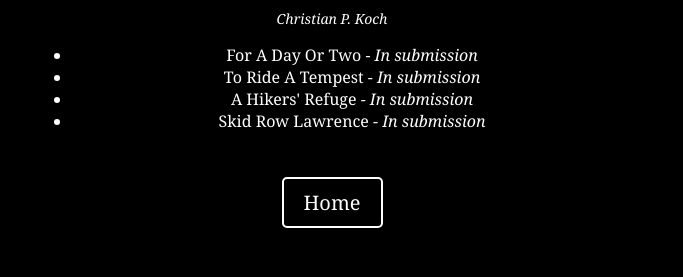
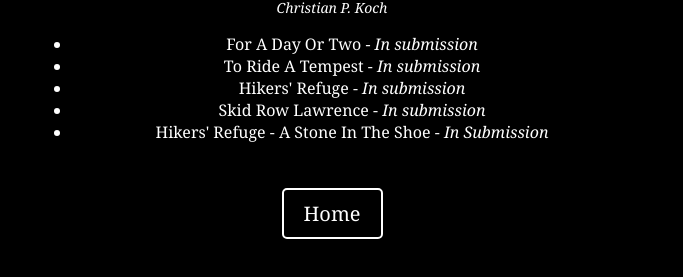
Before and after one commit to chipzulu/taletinker-site, a plain HTML site: page short-stories.html in a window 1280 px wide. Shown: the part 351-628 px from the top of the page, without its empty margins (308-991 px from the left). Drawn offline with Linux system fonts and the light colour scheme.

Commit message:
New Short Storie

```diff
--- a/short-stories.html
+++ b/short-stories.html
@@ -16,8 +16,9 @@
             <ul class="list">
                 <li class="list-item">For A Day Or Two - <em>In submission</em></li>
                 <li class="list-item">To Ride A Tempest - <em>In submission</em></li>
-                <li class="list-item">A Hikers' Refuge - <em>In submission</em></li>
+                <li class="list-item">Hikers' Refuge - <em>In submission</em></li>
                 <li class="list-item">Skid Row Lawrence - <em>In submission</em></li>
+                <li class="list-item">Hikers' Refuge - A Stone In The Shoe - <em>In Submission</em></li>
             </ul>
             <div class="nav">
                 <a href="index.html">Home</a>
```
Also changed, not shown: Mastery edit.txt (added).
